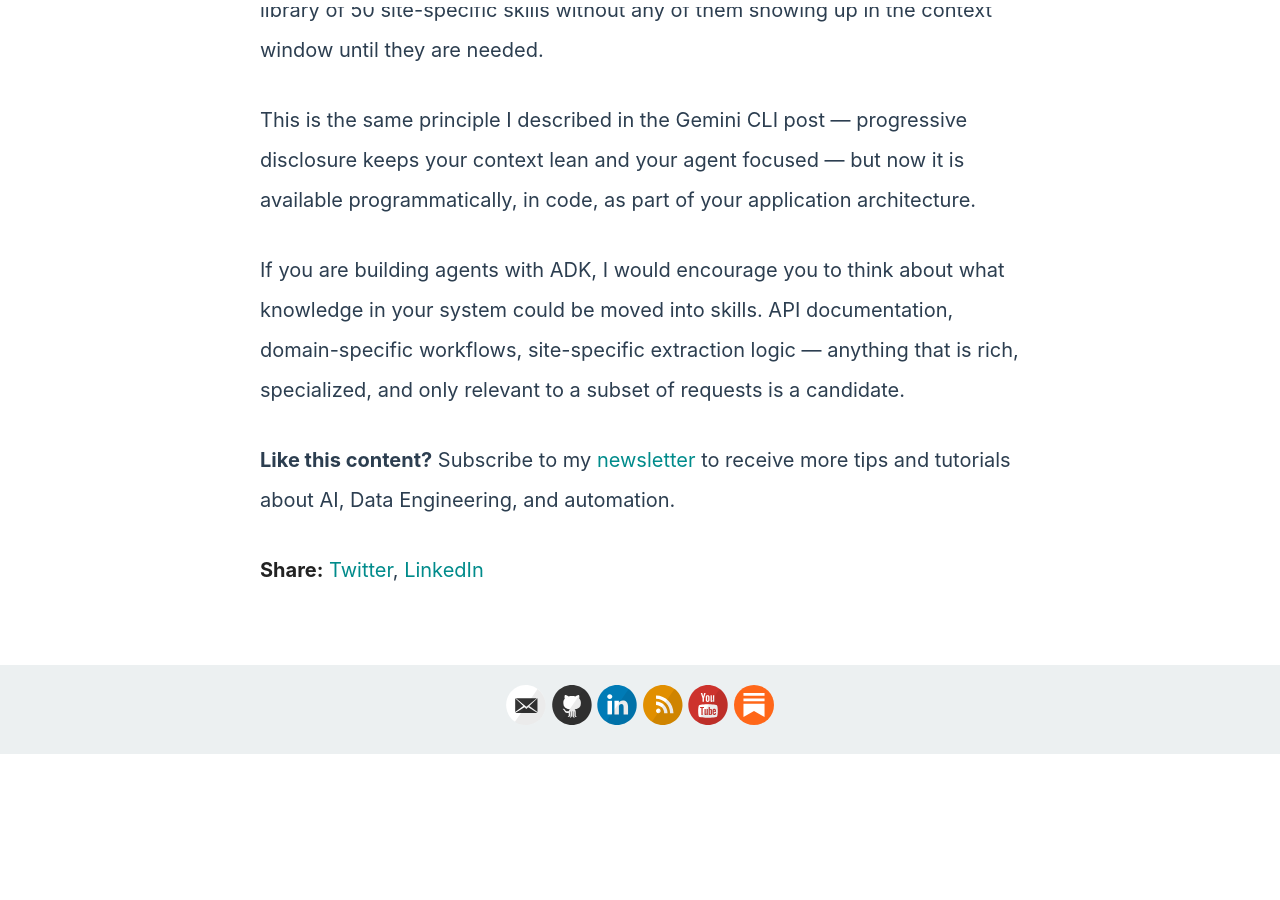
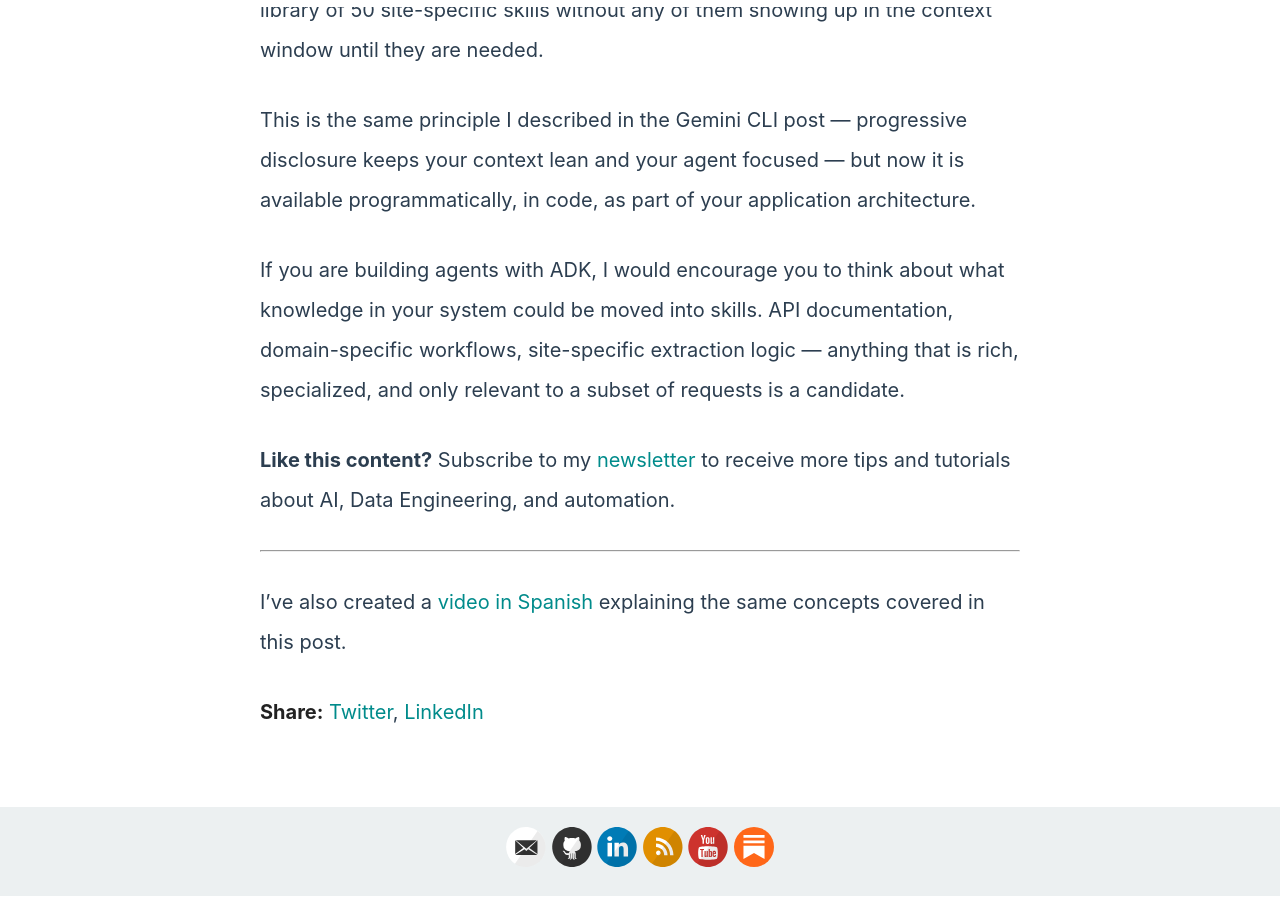
Before and after one commit to DamiMartinez/damimartinez.github.io, a Jekyll site: the page built from _posts/2026-03-30-agent-skills-google-adk.md, in a window 1280 px wide and 900 px high, scrolled down 11770 px. Built offline with Jekyll 4.4.1, drawn with Linux system fonts in a browser that asks for light colours; before the commit the page ends 12528 px from its top, so only the background shows below that.

Commit message:
Adding link to youtube video

```diff
--- a/_posts/2026-03-30-agent-skills-google-adk.md
+++ b/_posts/2026-03-30-agent-skills-google-adk.md
@@ -284,3 +284,7 @@ This is the same principle I described in the Gemini CLI post — progressive di
 If you are building agents with ADK, I would encourage you to think about what knowledge in your system could be moved into skills. API documentation, domain-specific workflows, site-specific extraction logic — anything that is rich, specialized, and only relevant to a subset of requests is a candidate.
 
 **Like this content?** Subscribe to my [newsletter](https://damianmartinezcarmona.substack.com/) to receive more tips and tutorials about AI, Data Engineering, and automation.
+
+---
+
+I've also created a [video in Spanish](https://youtu.be/mG45hp4NGgY) explaining the same concepts covered in this post.
```
